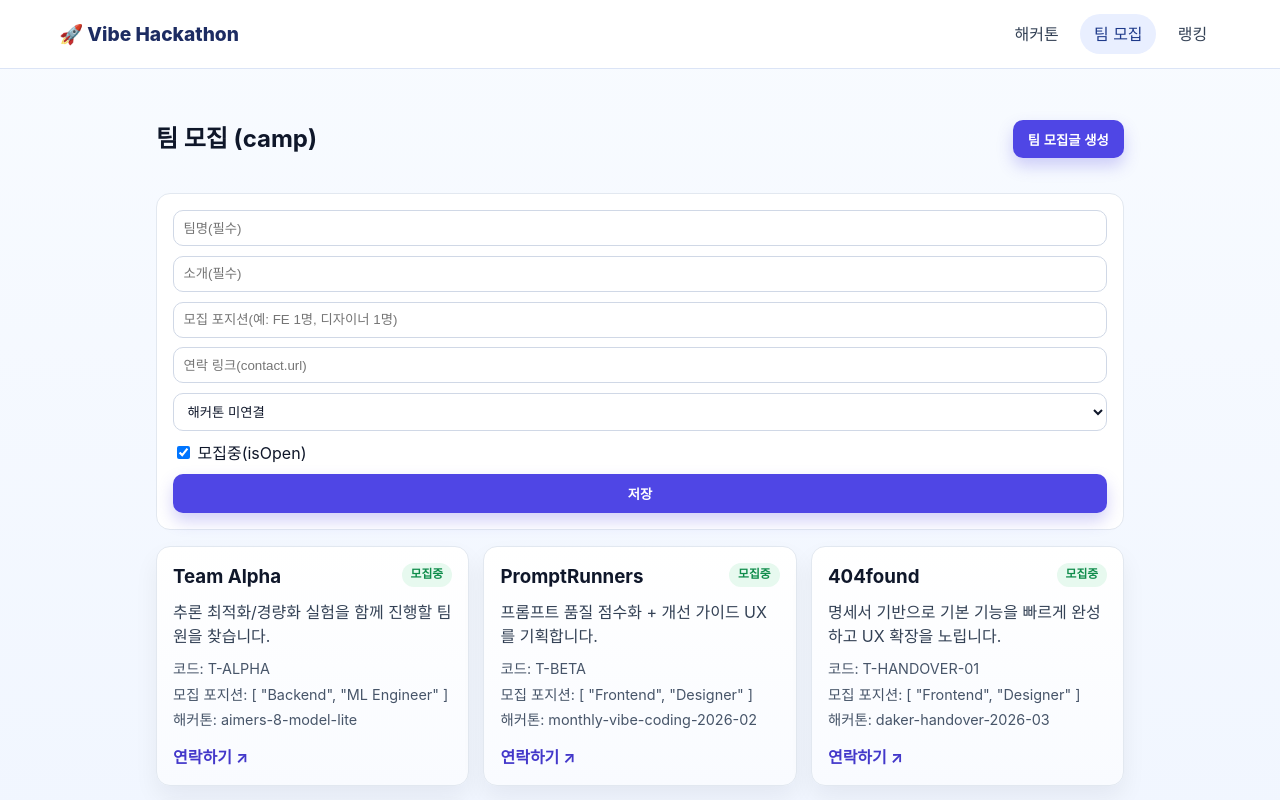
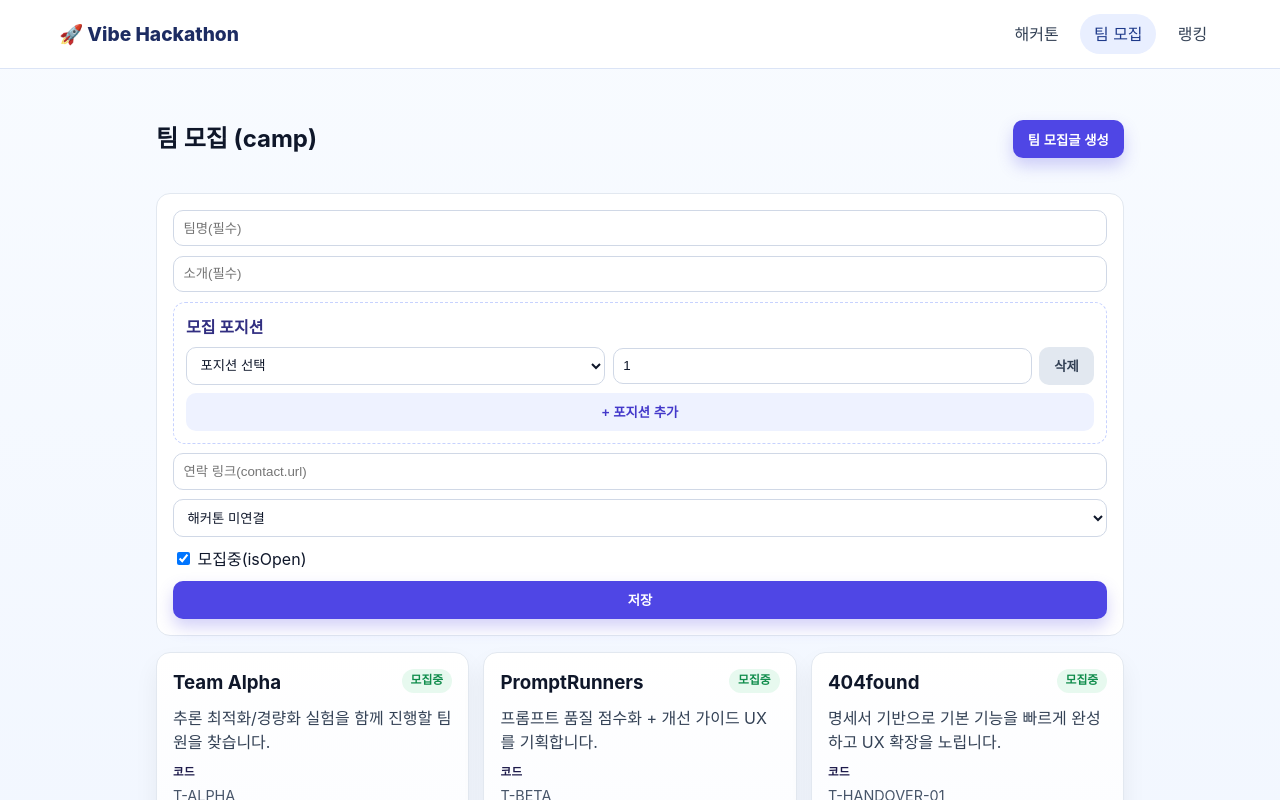
Before and after one commit to kangjung/hackathon-app, a Vue app: page /camp in a window 1280 px wide. Both pictures are taken after a click on the button "팀 모집글 생성". Shown: the top 800 px of the page. Built offline with nearby package versions, Linux system fonts and the light colour scheme.

Commit message:
Improve team recruitment UI and normalize ended status

```diff
--- a/src/components/FilterMenu.vue
+++ b/src/components/FilterMenu.vue
@@ -9,7 +9,8 @@
       <option value="all">전체</option>
       <option value="ongoing">진행중</option>
       <option value="upcoming">예정</option>
-      <option value="closed">종료</option>
+      <option value="ended">종료</option>
+      <option value="closed">종료(구버전)</option>
     </select>
   </div>
 </template>
--- a/src/stores/hackathon.js
+++ b/src/stores/hackathon.js
@@ -6,7 +6,42 @@ const STORAGE_KEY = 'vibe-hackathon-data-v1'
 const statusLabelMap = {
   ongoing: '진행중',
   upcoming: '예정',
-  closed: '종료'
+  closed: '종료',
+  ended: '종료'
+}
+
+const parsePositionText = (value) => {
+  if (!value || typeof value !== 'string') return null
+  const trimmed = value.trim()
+  if (!trimmed) return null
+  const match = trimmed.match(/^(.*?)(\d+)\s*명$/)
+  if (!match) return { role: trimmed, count: 1 }
+  return {
+    role: match[1].trim(),
+    count: Number(match[2]) || 1
+  }
+}
+
+const normalizeRecruitPositions = (team) => {
+  const source = team.positions || team.lookingFor || team.position || team.role
+  const normalized = Array.isArray(source)
+    ? source
+        .map((entry) => {
+          if (typeof entry === 'string') return parsePositionText(entry)
+          if (!entry || typeof entry !== 'object') return null
+          const role = String(entry.role || entry.name || '').trim()
+          if (!role) return null
+          return { role, count: Number(entry.count) > 0 ? Number(entry.count) : 1 }
+        })
+        .filter(Boolean)
+    : typeof source === 'string'
+      ? source
+          .split(',')
+          .map((entry) => parsePositionText(entry))
+          .filter(Boolean)
+      : []
+
+  return normalized
 }
 
 const toArray = (value) => {
@@ -49,9 +84,10 @@ const normalizeTeams = (items) =>
     code: team.code || team.teamCode || team.id || `team-${index + 1}`,
     name: team.name || team.teamName || `팀 ${index + 1}`,
     intro: team.intro || team.description || '',
-    contact: team.contact || team.contactUrl || team.contact_url || '',
+    contact: team.contact?.url || team.contact?.link || team.contact || team.contactUrl || team.contact_url || '',
+    positions: normalizeRecruitPositions(team),
     lookingFor: team.lookingFor || team.position || team.role || '',
-    isOpen: typeof team.isOpen === 'boolean' ? team.isOpen : Boolean(team.lookingFor || team.open),
+    isOpen: typeof team.isOpen === 'boolean' ? team.isOpen : Boolean(team.lookingFor || team.open || normalizeRecruitPositions(team).length),
     hackathonSlug: team.hackathonSlug || team.slug || team.hackathon || ''
   }))
 
--- a/src/views/Teams.vue
+++ b/src/views/Teams.vue
@@ -21,7 +21,25 @@
       <form v-if="showForm" class="form" @submit.prevent="createTeam">
         <input v-model="newTeam.name" placeholder="팀명(필수)" required />
         <input v-model="newTeam.intro" placeholder="소개(필수)" required />
-        <input v-model="newTeam.lookingFor" placeholder="모집 포지션(예: FE 1명, 디자이너 1명)" />
+        <div class="positions-section">
+          <p class="positions-title">모집 포지션</p>
+          <div v-for="(position, index) in newTeam.positions" :key="index" class="position-row">
+            <select v-model="position.role" required>
+              <option disabled value="">포지션 선택</option>
+              <option v-for="option in positionOptions" :key="option" :value="option">{{ option }}</option>
+              <option value="기타">기타(직접 입력)</option>
+            </select>
+            <input
+              v-if="position.role === '기타'"
+              v-model="position.customRole"
+              placeholder="직접 입력"
+              required
+            />
+            <input v-model.number="position.count" type="number" min="1" placeholder="인원" required />
+            <button type="button" class="row-remove" @click="removePosition(index)">삭제</button>
+          </div>
+          <button type="button" class="add-position" @click="addPosition">+ 포지션 추가</button>
+        </div>
         <input v-model="newTeam.contact" placeholder="연락 링크(contact.url)" />
         <select v-model="newTeam.hackathonSlug">
           <option value="">해커톤 미연결</option>
@@ -34,10 +52,18 @@
       <article v-if="selectedTeam" class="detail-card">
         <h2>{{ selectedTeam.name }}</h2>
         <p>{{ selectedTeam.intro }}</p>
-        <p>코드: {{ selectedTeam.code }}</p>
-        <p>모집 상태: {{ selectedTeam.isOpen ? '모집중' : '마감' }}</p>
-        <p>모집 포지션: {{ selectedTeam.lookingFor || '-' }}</p>
-        <p>연결 해커톤: {{ selectedTeam.hackathonSlug || '없음' }}</p>
+        <p class="meta"><strong>코드</strong><span>{{ selectedTeam.code }}</span></p>
+        <p class="meta"><strong>모집 상태</strong><span>{{ selectedTeam.isOpen ? '모집중' : '마감' }}</span></p>
+        <div class="meta">
+          <strong>모집 포지션</strong>
+          <div class="position-chips" v-if="selectedTeam.positions?.length">
+            <span v-for="position in selectedTeam.positions" :key="`${position.role}-${position.count}`" class="position-chip">
+              {{ position.role }} · {{ position.count }}명
+            </span>
+          </div>
+          <span v-else>-</span>
+        </div>
+        <p class="meta"><strong>해커톤</strong><span>{{ selectedTeam.hackathonSlug || '없음' }}</span></p>
         <a v-if="selectedTeam.contact" :href="selectedTeam.contact" target="_blank" rel="noreferrer">연락하기</a>
       </article>
 
@@ -48,9 +74,17 @@
             <span class="status-chip" :class="team.isOpen ? 'open' : 'closed'">{{ team.isOpen ? '모집중' : '마감' }}</span>
           </div>
           <p class="intro">{{ team.intro }}</p>
-          <p class="meta">코드: {{ team.code }}</p>
-          <p class="meta">모집 포지션: {{ team.lookingFor || '-' }}</p>
-          <p class="meta" v-if="team.hackathonSlug">해커톤: {{ team.hackathonSlug }}</p>
+          <p class="meta"><strong>코드</strong><span>{{ team.code }}</span></p>
+          <div class="meta">
+            <strong>모집 포지션</strong>
+            <div class="position-chips" v-if="team.positions?.length">
+              <span v-for="position in team.positions" :key="`${position.role}-${position.count}`" class="position-chip">
+                {{ position.role }} · {{ position.count }}명
+              </span>
+            </div>
+            <span v-else>-</span>
+          </div>
+          <p class="meta" v-if="team.hackathonSlug"><strong>해커톤</strong><span>{{ team.hackathonSlug }}</span></p>
           <a v-if="team.contact" :href="team.contact" target="_blank" rel="noreferrer" class="contact-link">연락하기 ↗</a>
         </article>
       </div>
@@ -68,11 +102,14 @@ import StatusState from '../components/StatusState.vue'
 const store = useHackathonStore()
 const route = useRoute()
 const showForm = ref(false)
+const positionOptions = ['Frontend', 'Backend', 'Fullstack', 'AI/ML', 'Designer', 'PM']
+
+const defaultPosition = () => ({ role: '', customRole: '', count: 1 })
 
 const newTeam = ref({
   name: '',
   intro: '',
-  lookingFor: '',
+  positions: [defaultPosition()],
   contact: '',
   hackathonSlug: '',
   isOpen: true
@@ -94,12 +131,33 @@ const selectedTeam = computed(() => {
   return store.getTeamByCode(teamCode)
 })
 
+const addPosition = () => {
+  newTeam.value.positions.push(defaultPosition())
+}
+
+const removePosition = (index) => {
+  if (newTeam.value.positions.length === 1) {
+    newTeam.value.positions = [defaultPosition()]
+    return
+  }
+  newTeam.value.positions.splice(index, 1)
+}
+
 const createTeam = () => {
+  const positions = newTeam.value.positions
+    .map((position) => ({
+      role: position.role === '기타' ? position.customRole.trim() : position.role,
+      count: Number(position.count) > 0 ? Number(position.count) : 1
+    }))
+    .filter((position) => position.role)
+
   store.addTeam({
     code: `team-${Date.now().toString().slice(-6)}`,
-    ...newTeam.value
+    ...newTeam.value,
+    positions,
+    lookingFor: positions.map((position) => `${position.role} ${position.count}명`).join(', ')
   })
-  newTeam.value = { name: '', intro: '', lookingFor: '', contact: '', hackathonSlug: '', isOpen: true }
+  newTeam.value = { name: '', intro: '', positions: [defaultPosition()], contact: '', hackathonSlug: '', isOpen: true }
   showForm.value = false
 }
 </script>
@@ -110,6 +168,13 @@ const createTeam = () => {
 button { border: none; border-radius: 10px; background: #4f46e5; color: #fff; padding: 0.6rem 0.95rem; cursor: pointer; font-weight: 700; box-shadow: 0 8px 16px rgba(79, 70, 229, 0.25); }
 .form { margin: 1rem 0; background: #fff; border: 1px solid #e2e8f0; padding: 1rem; border-radius: 14px; display: grid; gap: 0.6rem; }
 input, select { border: 1px solid #d0d8e6; border-radius: 10px; padding: 0.6rem; background: #fff; color: #0f172a; }
+.positions-section { border: 1px dashed #c7d2fe; border-radius: 12px; padding: 0.75rem; display: grid; gap: 0.5rem; }
+.positions-title { margin: 0; font-weight: 700; color: #312e81; }
+.position-row { display: flex; gap: 0.45rem; align-items: center; }
+.position-row > * { flex: 1; }
+.position-row .row-remove { flex: 0 0 auto; }
+.row-remove { background: #e2e8f0; color: #334155; box-shadow: none; }
+.add-position { background: #eef2ff; color: #4338ca; box-shadow: none; }
 .detail-card { background: #eef2ff; border: 1px solid #d9e2ff; border-radius: 14px; padding: 1rem; margin-bottom: 1rem; box-shadow: 0 12px 28px rgba(59, 130, 246, 0.13); }
 .list { display: grid; grid-template-columns: repeat(auto-fill, minmax(260px, 1fr)); gap: 0.9rem; }
 .team-card { background: linear-gradient(180deg, #fff, #f9fbff); border: 1px solid #e2e8f0; border-radius: 14px; padding: 1rem; box-shadow: 0 12px 24px rgba(15, 23, 42, 0.06); }
@@ -119,6 +184,9 @@ input, select { border: 1px solid #d0d8e6; border-radius: 10px; padding: 0.6rem;
 .status-chip.open { background: #e7f9ef; color: #0f8c4b; }
 .status-chip.closed { background: #f3f4f6; color: #475569; }
 .intro { color: #334155; margin: 0.6rem 0; min-height: 2.8em; }
-.meta { color: #475569; font-size: 0.9rem; margin: 0.25rem 0; }
+.meta { color: #475569; font-size: 0.9rem; margin: 0.25rem 0; display: grid; gap: 0.25rem; }
+.meta strong { font-size: 0.72rem; letter-spacing: 0.04em; text-transform: uppercase; color: #1e1b4b; font-weight: 800; }
+.position-chips { display: flex; flex-wrap: wrap; gap: 0.35rem; }
+.position-chip { font-size: 0.78rem; padding: 0.18rem 0.5rem; border-radius: 999px; background: #e0e7ff; color: #312e81; font-weight: 700; }
 .contact-link { display: inline-block; margin-top: 0.65rem; color: #4338ca; font-weight: 700; text-decoration: none; }
 </style>
```
